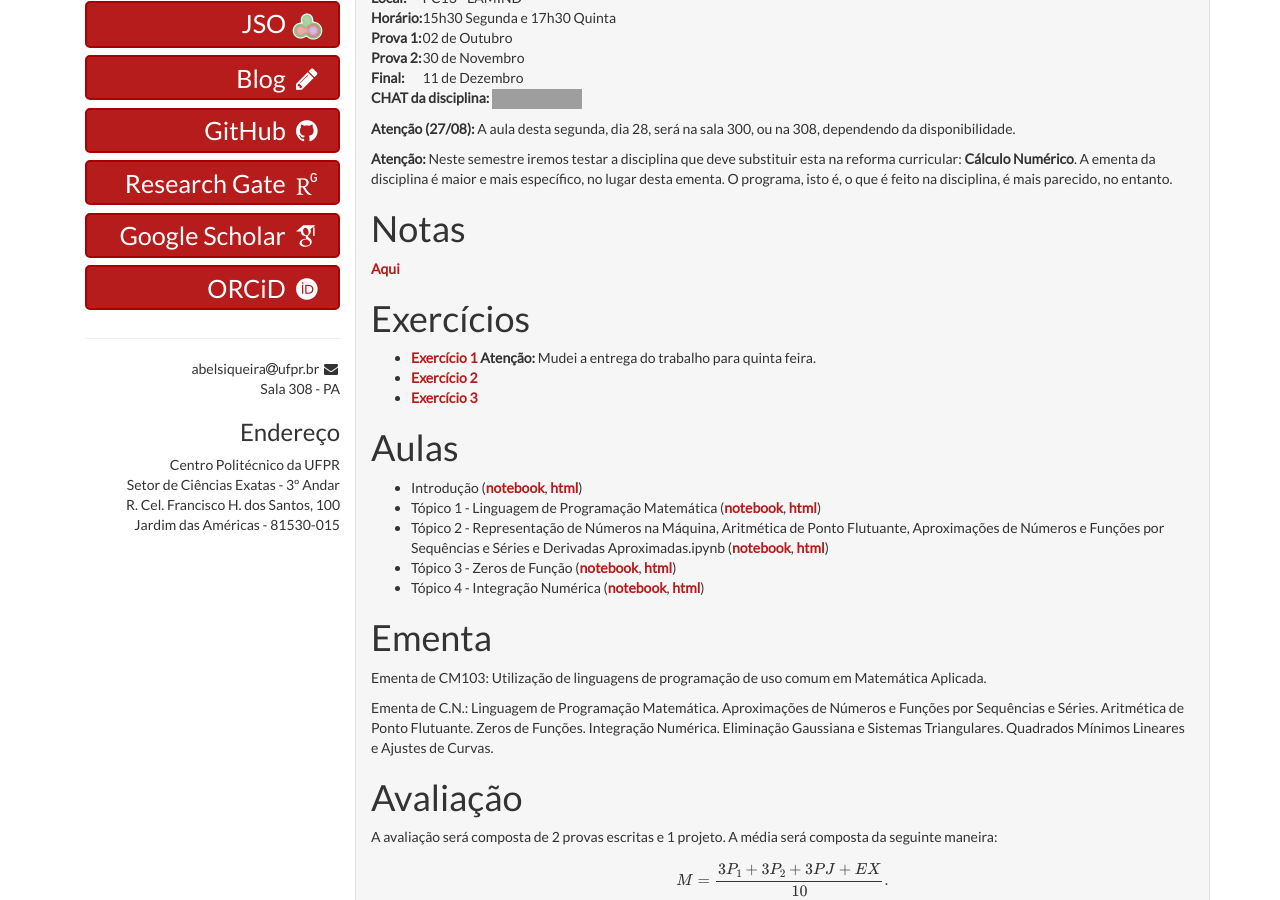
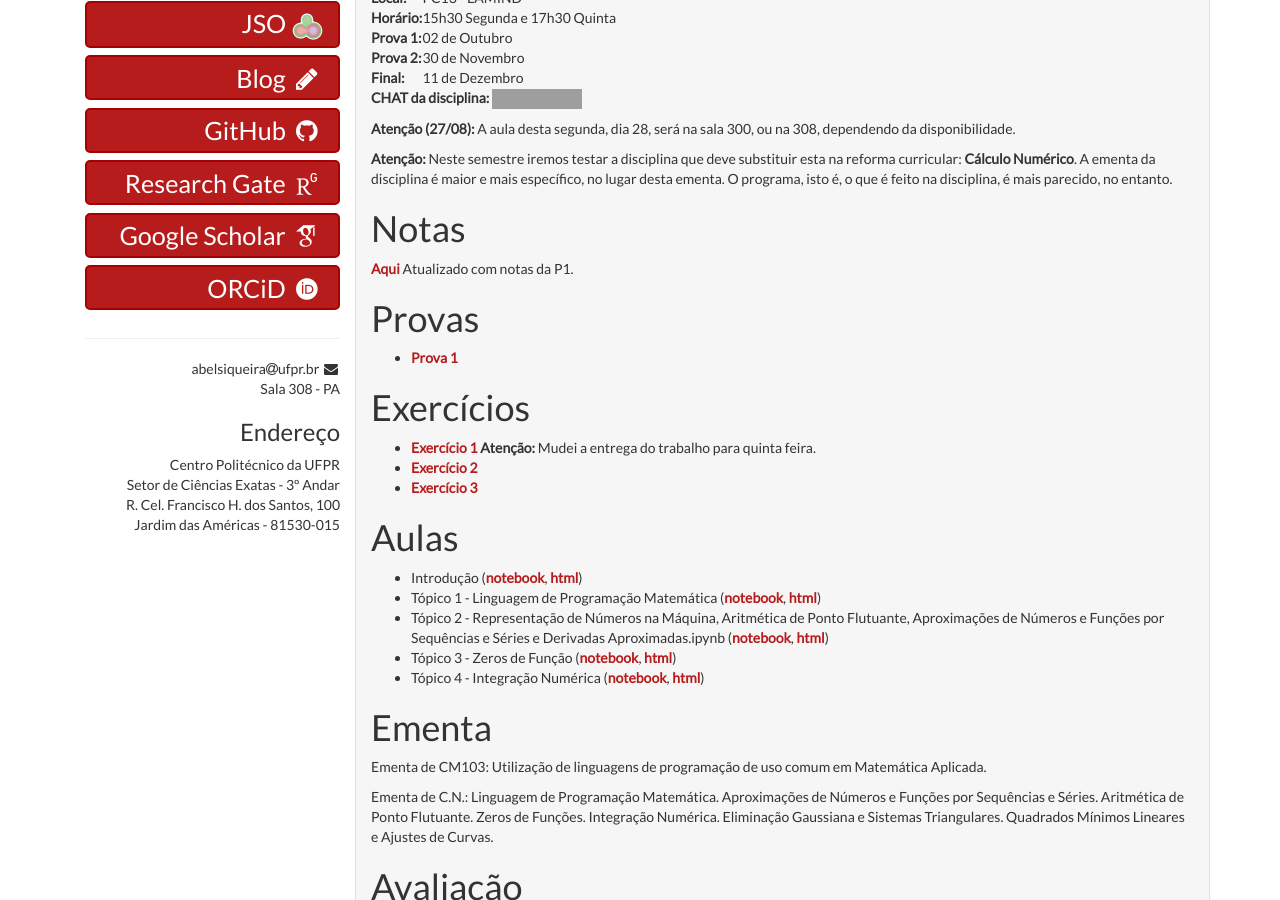
Before and after one commit to abelsiqueira/abelsiqueira.github.io-old, a Jekyll site: the page built from disciplinas/cm103-2017s2.md, in a window 1280 px wide and 900 px high, scrolled down 417 px. Built offline with Jekyll 4.4.1, drawn with Linux system fonts in a browser that asks for light colours; some web fonts are replaced; formulas are drawn with MathJax 3; grey boxes are pictures that could not be loaded.

Commit message:
Adiciona notas de cm103

```diff
--- a/disciplinas/cm103-2017s2.md
+++ b/disciplinas/cm103-2017s2.md
@@ -29,7 +29,12 @@ O programa, isto é, o que é feito na disciplina, é mais parecido, no entanto.
 
 # Notas
 
-[Aqui]({{site.baseurl}}/disciplinas/cm103/2017/notas.pdf)
+[Aqui]({{site.baseurl}}/disciplinas/cm103/2017/notas.pdf) Atualizado com notas
+da P1.
+
+# Provas
+
+- [Prova 1]({{site.baseurl}}/disciplinas/cm103/2017/prova1.pdf)
 
 # Exercícios
 
```
Also changed, not shown: 2 other files.
